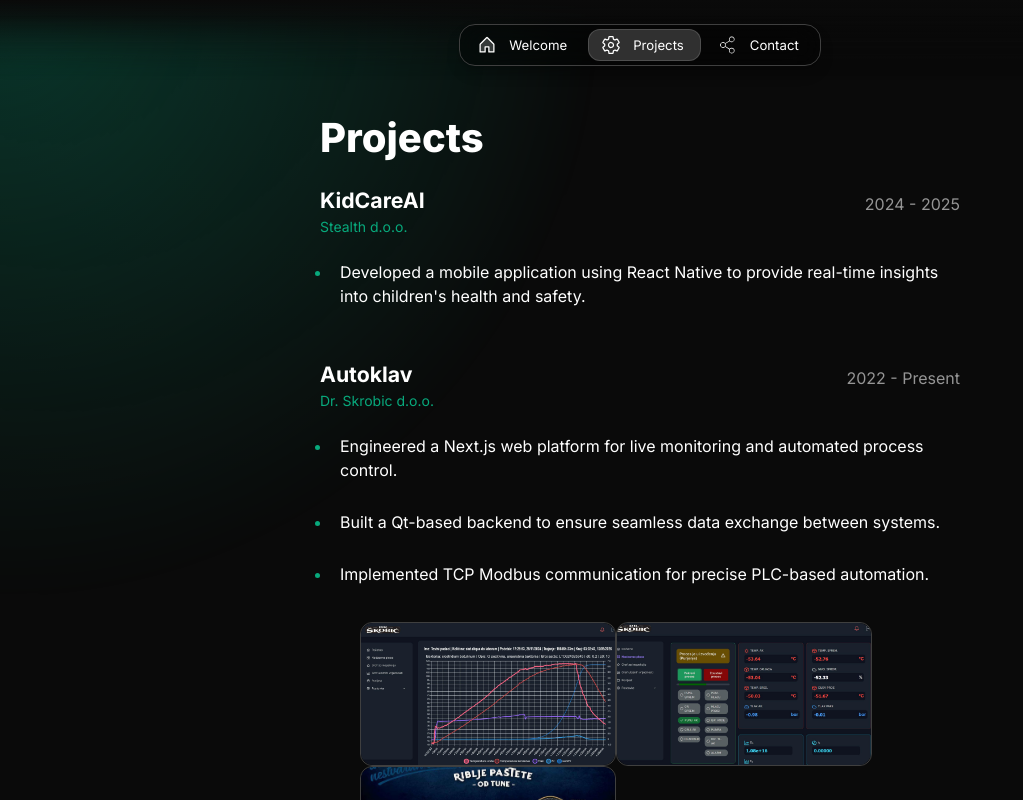
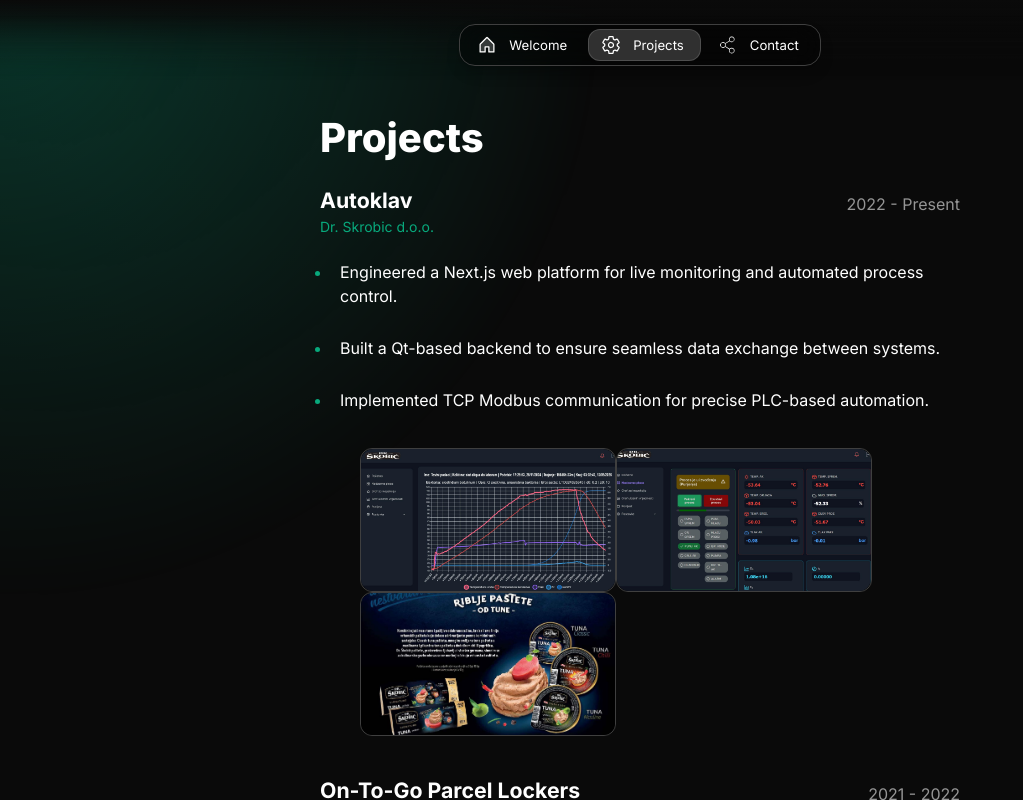
Before and after one commit to Spike433/qoretech, a Next.js app: page /about in a window 1280 px wide. Shown: the top 800 px of the page, without its empty margins (0-1023 px from the left). Built offline with nearby package versions, Linux system fonts and the light colour scheme.

Commit message:
Commented out KidCareAI project in content.js

```diff
--- a/src/app/resources/content.js
+++ b/src/app/resources/content.js
@@ -6,15 +6,15 @@
     display: true, // set to false to hide this section
     title: "Projects",
     experiences: [
-      {
-        company: "KidCareAI",
-        timeframe: "2024 - 2025",
-        role: "Stealth d.o.o.",
-        achievements: [
-          "Developed a mobile application using React Native to provide real-time insights into children's health and safety.",
-        ],
-        images: [],
-      },
+      // {
+      //   company: "KidCareAI",
+      //   timeframe: "2024 - 2025",
+      //   role: "Stealth d.o.o.",
+      //   achievements: [
+      //     "Developed a mobile application using React Native to provide real-time insights into children's health and safety.",
+      //   ],
+      //   images: [],
+      // },
       {
         company: "Autoklav",
         timeframe: "2022 - Present",
```
